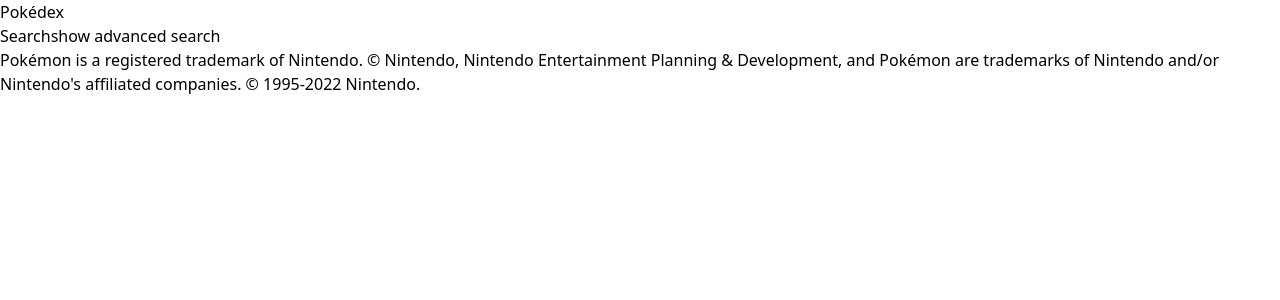
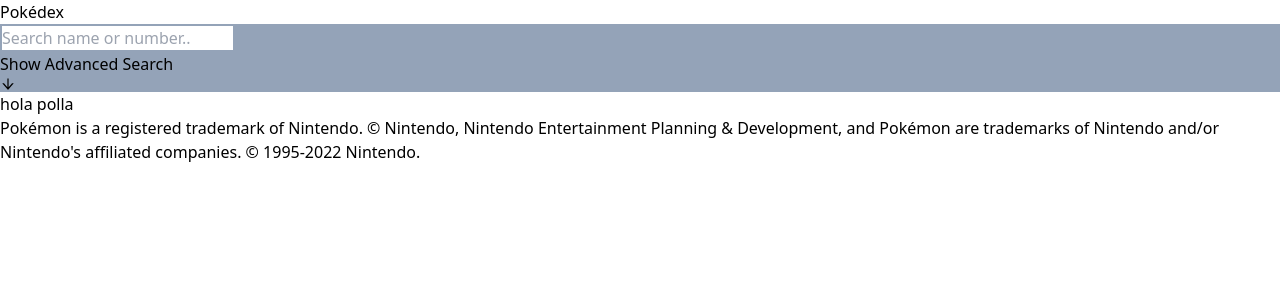
Before and after one commit to pmascaraque/pokedex, a Next.js app: page / in a window 1280 px wide. Shown: the top 300 px of the page. Built offline with nearby package versions, Linux system fonts and the light colour scheme.

Commit message:
search components

```diff
--- a/components/layout/Header.tsx
+++ b/components/layout/Header.tsx
@@ -1,13 +1,13 @@
 import React from "react";
 
-const Header : React.FC = () => {
+const Header: React.FC = () => {
   return (
     <header>
       <p>
-          Pokédex
+        Pokédex
       </p>
     </header>
   );
 }
 
-export default Header;
+export default Header
--- a/components/layout/Layout.tsx
+++ b/components/layout/Layout.tsx
@@ -6,7 +6,7 @@
   children: JSX.Element;
 };
 
-const Layout: React.FC<LayoutProps> = ({ children }: LayoutProps) : JSX.Element => {
+const Layout: React.FC<LayoutProps> = ({ children }: LayoutProps): JSX.Element => {
   return (
     <div>
       <Header />
--- a/components/search/AdvancedSearch.tsx
+++ b/components/search/AdvancedSearch.tsx
@@ -1,10 +1,10 @@
 import React from "react";
+import { AiOutlineArrowUp as ArrowUp } from 'react-icons/ai';
 
 const AdvancedSearch: React.FC = () => {
   return (
-    <p>
-      Advanced Search Dropdown
-    </p>
+    <div className="h-20">Hide Advanced Search <ArrowUp /></div>
+
   );
 }
 
--- a/components/search/Search.tsx
+++ b/components/search/Search.tsx
@@ -1,15 +1,17 @@
 import React from "react";
 import AdvancedSearch from './AdvancedSearch';
+import { AiOutlineArrowDown as ArrowDown } from 'react-icons/ai';
 
 const Search: React.FC = () => {
   const [toggle, setToggle] = React.useState(false);
 
   return (
-    <div>
-      Search
-
+    <div className="bg-slate-400">
+      <div>
+        <input type="text" placeholder="Search name or number.." className="border-2 border-slate-400" />
+      </div>
       <button onClick={() => setToggle(!toggle)} >
-        {toggle ? <AdvancedSearch /> : "show advanced search"}
+        {toggle ? <AdvancedSearch /> : <div>Show Advanced Search <ArrowDown /></div>}
       </button>
     </div>
   );
--- a/package.json
+++ b/package.json
@@ -14,6 +14,7 @@
     "postcss": "^8.4.16",
     "react": "18.2.0",
     "react-dom": "18.2.0",
+    "react-icons": "^4.4.0",
     "tailwindcss": "^3.1.8"
   },
   "devDependencies": {
--- a/pages/index.tsx
+++ b/pages/index.tsx
@@ -7,6 +7,7 @@
     <Layout>
       <>
         <Search />
+        <p>hola polla</p>
       </>
     </Layout>
   )
```
Also changed, not shown: 1 other file (tests, documents, lock files or other folders).
